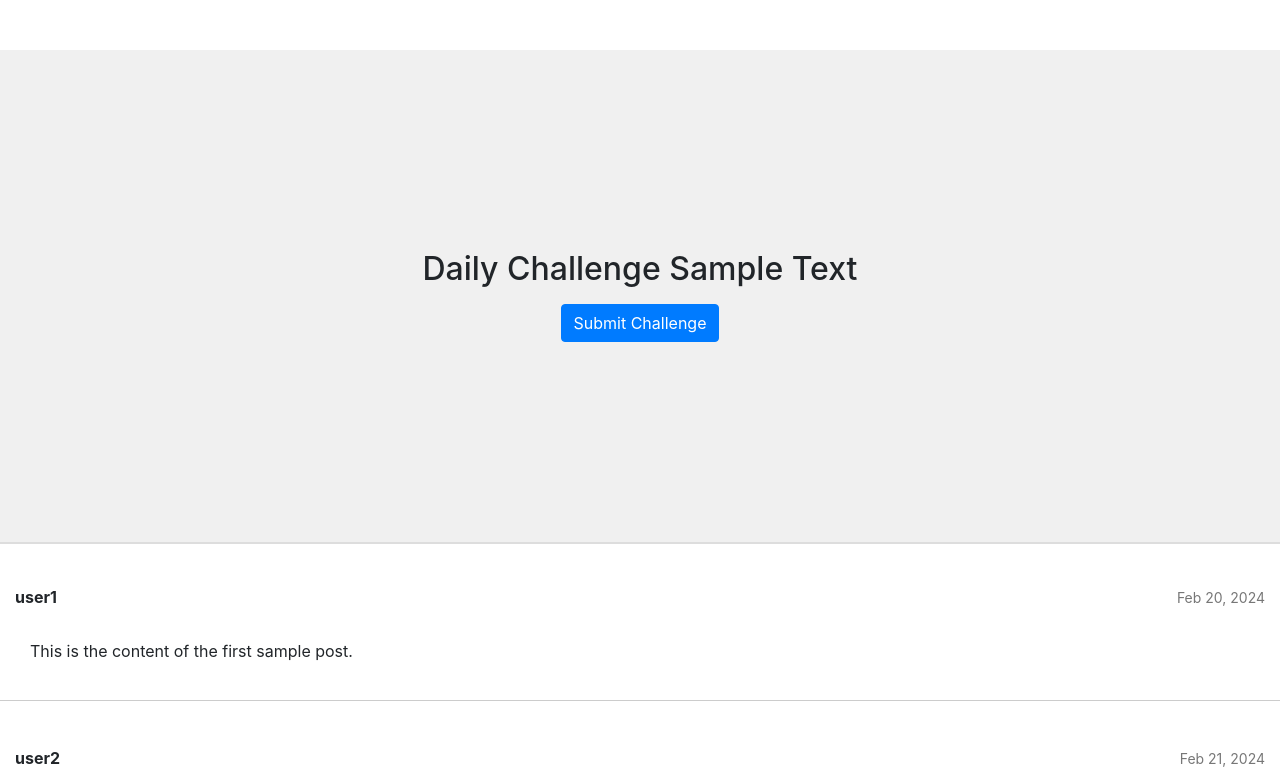
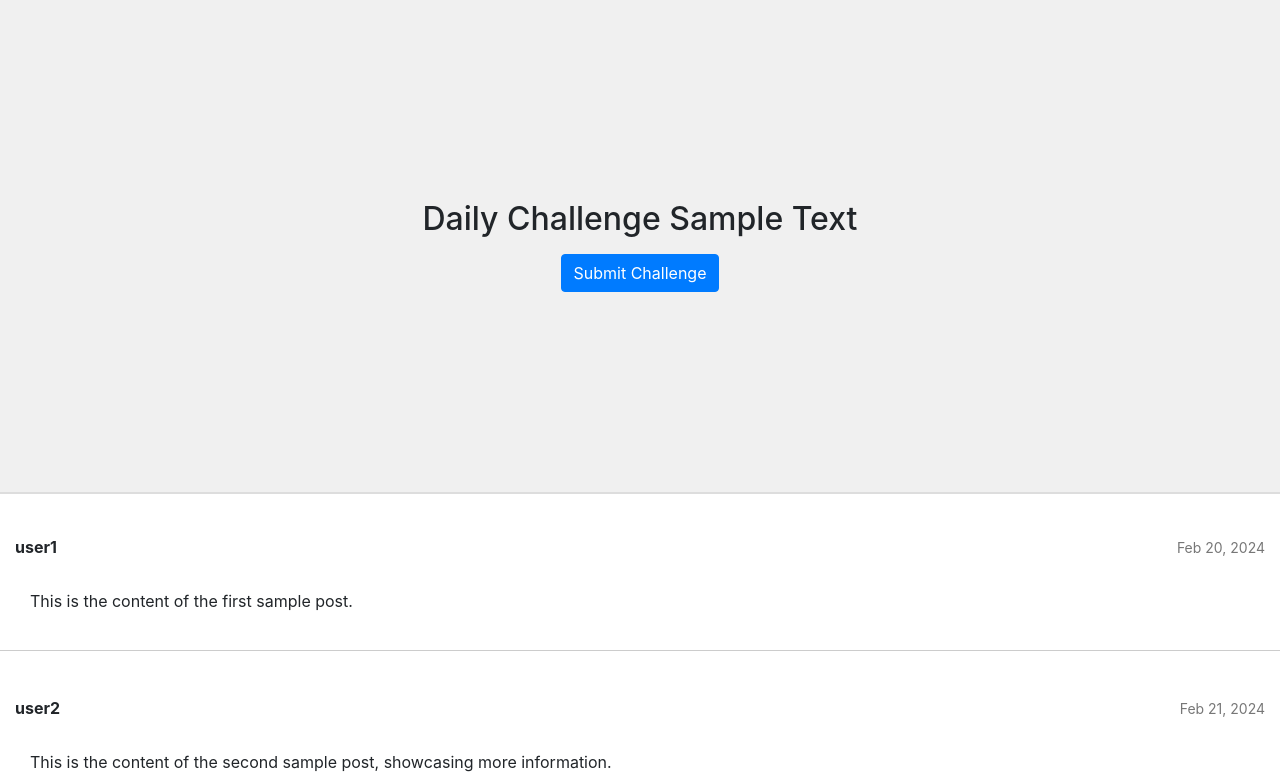
Before and after one commit to Robert-Lucas7/ECM2434_Group_Software_Project, a Django app: page /project/home/ in a window 1280 px wide. Shown: the part 66-850 px from the top of the page. Run offline with Django 5.2, Linux system fonts and the light colour scheme; some libraries are stand-ins or nearby versions.

Commit message:
Removed top margin from home page

```diff
--- a/sustainability_project/project/static/project/css/styles.css
+++ b/sustainability_project/project/static/project/css/styles.css
@@ -79,7 +79,7 @@
 /* HOME STYLES */
 .daily-challenge {
     background-color: #f0f0f0; /* Light grey background */
-    margin-top: 50px;
+    /*margin-top: 50px;*/
     padding: 200px 10px; /* Padding for spacing */
     text-align: center; /* Center the text */
     font-size: 20px; /* Increase font size for visibility */
```
